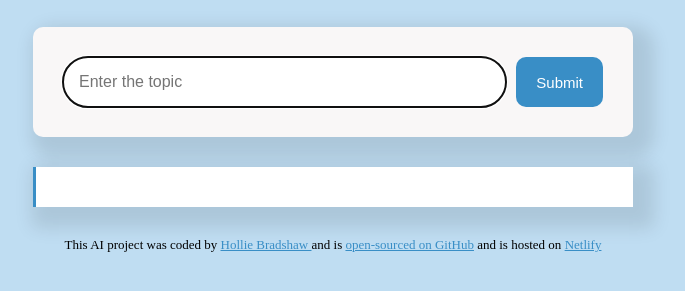
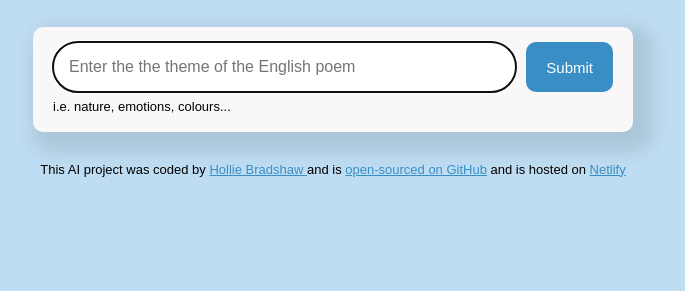
Before and after one commit to Hollieb63/poem-generator, a plain HTML site: page index.html in a window 1280 px wide. Shown: the part 177-468 px from the top of the page, without its empty margins (307-992 px from the left). Drawn offline with nearby package versions, Linux system fonts and the light colour scheme.

Commit message:
Made the AI more user friendly

```diff
--- a/index.html
+++ b/index.html
@@ -17,14 +17,17 @@
     <h1>AI Poem Generator</h1>
 </header>
 <main>
+    <div class="form-wrapper">
     <form id="poem-generator-form">
-        <input type="text" placeholder="Enter the topic"
+        <input type="text" placeholder="Enter the the theme of the English poem"
         autofocus required autocomplete="off"
         class="prompt"
         id="instructions"/>
 
         <input type="submit" class="submit-button"/>
     </form>
+    <div class="hint"> i.e. nature, emotions, colours...</div>
+   </div>
     <div class="poem" id="poem">
 
     </div>
--- a/src/index.js
+++ b/src/index.js
@@ -15,9 +15,11 @@
    let instructionsInput=document.querySelector("#instructions");
 let apiKey="f176dboa0e40a3602864ef25ecact0b3";
 let prompt=`Please provide a short english poem about ${instructionsInput.value}`;
-let context="You are a literary genius who specialises in english poetry. Your mission is to a four line poem in basic HTML.Do not include the poem title and sign the poem with <strong> 'SheCodes AI'</strong> in bold at the end. ";
+let context="You are a literary genius who specialises in english poetry. Your mission is to provide a four line poem in basic HTML. Do not include the poem title. Sign the poem at the end with, <strong> 'SheCodes AI'</strong>. ";
 let apiUrl=`https://api.shecodes.io/ai/v1/generate?prompt=${prompt}&context=${context}&key=${apiKey}`;
 axios.get(apiUrl).then(showAnswer);
+let poemElement=document.querySelector("#poem");
+poemElement.style.display="block";
     }
 
 
--- a/src/style.css
+++ b/src/style.css
@@ -1,6 +1,6 @@
 body{
     background: #bfddf2;
-    font-family: ;
+    font-family: sans-serif;
 }
 h1{
     font-weight: 800;
@@ -18,12 +18,9 @@ header{
     margin-bottom:30px;
 }
 form{
-    margin-bottom: 30px;
-    padding: 30px;
-    background-color:#f9f7f7 ;
-    border-radius: 10px;
+
     display: flex;
-    box-shadow: 10px 10px 17px 11px rgba(0, 0, 0, 0.1);
+
 
 }
 .prompt{
@@ -51,6 +48,8 @@ font-size: 15px;
     border-left:3px solid #398ec6;
     padding: 20px;
     box-shadow: 10px 10px 17px 11px rgba(0, 0, 0, 0.1);
+   display: none;
+    color: black;
 }
 footer{
     text-align: center;
@@ -64,3 +63,15 @@ a{
     color: #398ec6;
     text-align: center;
 }
+.form-wrapper{
+    margin-bottom: 30px;
+    padding: 15px 20px;
+    background-color:#f9f7f7 ;
+    border-radius: 10px;
+    box-shadow: 10px 10px 17px 11px rgba(0, 0, 0, 0.1);
+}
+.hint{
+    line-height: 1.5;
+    font-size: 13px;
+    margin-top: 5px;
+}
```
